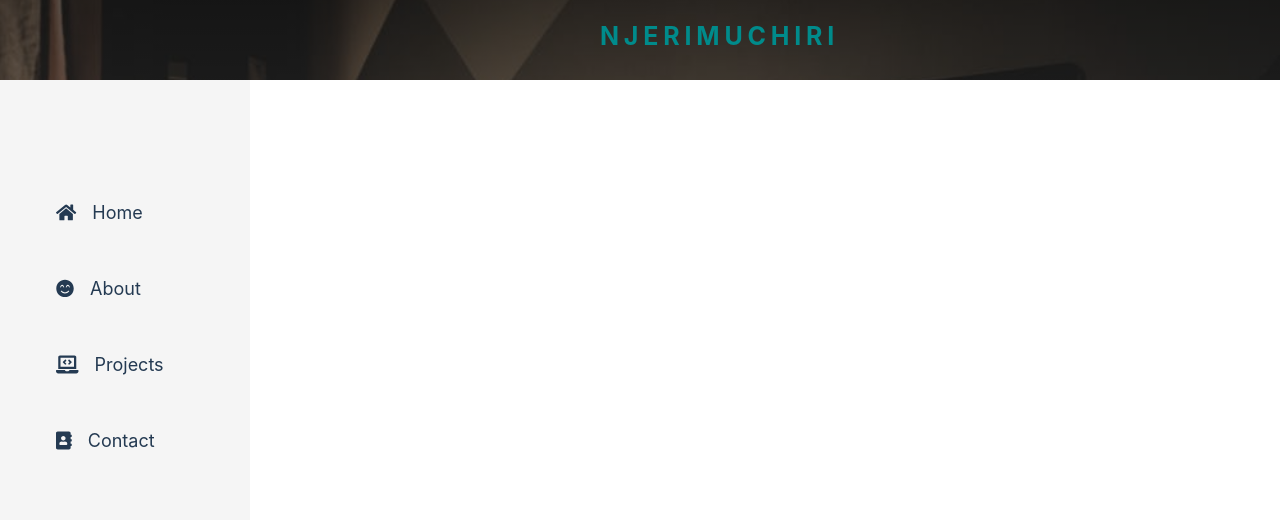
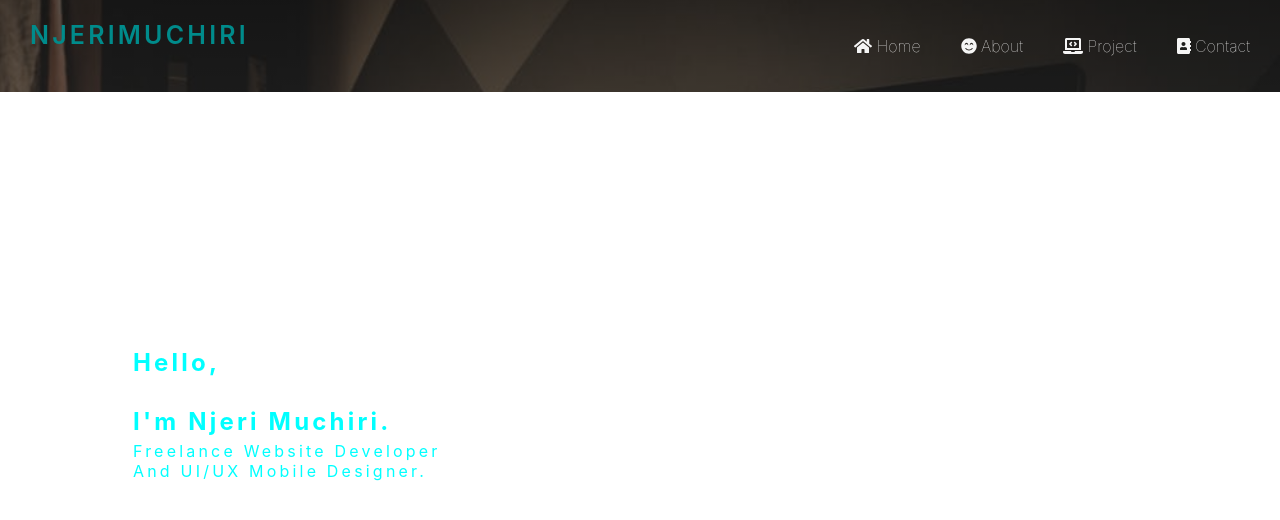
Before and after one commit to NjeriMuchiri/portfolio-app, a React (Create React App) app: page / in a window 1280 px wide. Shown: the top 520 px of the page. Built offline with nearby package versions, Linux system fonts and the light colour scheme.

Commit message:
changed my portfolio design by creating new pages and changing the styling

```diff
--- a/package.json
+++ b/package.json
@@ -1,5 +1,5 @@
 {
-  "homepage":"https://NjeriMuchiri.github.io/portfolio-app",
+  "homepage": "https://NjeriMuchiri.github.io/portfolio-app",
   "name": "portfolio-app",
   "version": "0.1.0",
   "private": true,
@@ -20,8 +20,8 @@
     "web-vitals": "^1.1.2"
   },
   "scripts": {
-    "predeploy":"npm run build",
-    "deploy":"gh-pages -d build",
+    "predeploy": "npm run build",
+    "deploy": "gh-pages -d build",
     "start": "react-scripts start",
     "build": "react-scripts build",
     "test": "react-scripts test",
--- a/public/index.html
+++ b/public/index.html
@@ -24,7 +24,7 @@
       work correctly both with client-side routing and a non-root public URL.
       Learn how to configure a non-root public URL by running `npm run build`.
     -->
-    <title>NjeriMuchiri || Portfolio</title>
+    <title>NjeriMuchiri || Developer</title>
   </head>
   <body>
     <noscript>You need to enable JavaScript to run this app.</noscript>
--- a/src/App.css
+++ b/src/App.css
@@ -1,155 +1,179 @@
 @import url("https://fonts.googleapis.com/css?family=Open+Sans|Roboto:400,700&display=swap");
-:root
+:root{
+  --spacing:0.25rem;
+  --radius:0.5rem;
+  --light-shadow: 0 5px 15px rgba(0, 0, 0, 0.1);
+  --dark-shadow: 0 5px 15px rgba(0, 0, 0, 0.2);
+    --transition: all 0.3s linear;
+}
   a{
     text-decoration: none;
   }
   li{
     list-style-type: none;
   }
-  .navbar{
+
+  /* navbar */
+   /* .container{
    background: linear-gradient(rgba(0, 0, 0, 0.6), rgba(0, 0, 0, 0.5)),
    url("./images/image2.jpeg") center/cover no-repeat fixed;
-    position: absolute;
+   position:relative;
+   height:100vh;
+   width: 100%;
+  }
+  .container::after{
+    content:'';
     width:100%;
-    height:auto;
-    justify-content:start;
+    height:100%;
+    position:absolute;
+    top:0;
+    bottom:0;
+    right:0;
+    left:0;
+    z-index: 0;
+  }  */
+  nav{
+    background:linear-gradient(rgba(0, 0, 0, 0.6), rgba(0, 0, 0, 0.5)),
+    url("./images/image2.jpeg") center/cover no-repeat fixed;
+    padding:20px;
+    display:flex;
+    justify-content:space-between;
+    color:#f5f5f5;
+    position:relative;
+    z-index:99;
+  }
+  /* .navbar-fixed{
+    position:fixed;
+    top:0;
+    left:0;
+    width:100%;
+    background:cadetblue;
+    z-index:2;
+    box-shadow:var(--light-shadow);
+  } */
+  .menu-icon{
+    display:none;
+  }
+  .faicon,
+  .faicon2{
+    cursor: pointer;
+    font-size:2rem;
+  }
+  .menu-icon .faicon2{
+    transform:rotate(360deg);
+    transition:all .2s ease-in-out;
+  }
+  .menu-icon .faicon {
+    transform: rotate(180deg);
+    transition: all .2s ease-in-out;
+  }
+  .logo a{
+    font-weight: 600;
+    font-size:25px;
+    color:darkcyan;
+    letter-spacing:0.2rem;
+    text-transform:uppercase;
+    padding:5px 10px;
+  }
+  .menu-list{
+    list-style-type: none;
+    display: flex;
+    justify-content: space-between;
     align-items: center;
   }
-  .logo-name a {
-   font-size:25px;
+  .menu-list li a{
+    color:#f5f5f5;
+    font-weight: 100;
+    padding:5px 10px;
+    margin-left:20px;
+  }
+  .menu-list li a:hover {
     color:darkcyan;
-   text-transform: uppercase;
-   letter-spacing:0.2rem;
-   position:absolute;
-   margin-bottom: 100px;
-   margin-left:140px;
+    --webkit-transition:var(--transition);
+    transition:var(--transition)
   }
-  .nav-bars{
-    margin-left:2rem;
-    font-size:2rem;
-    background:none;
-    outline: none !important;
-    border:none;
-    color:#fff;
+
+@media screen and (max-width:800px){
+   .logo{
+     font-size: 20px;
    }
-  .nav-menu{
+   .menu-list li a{
+     font-size:14px;
+     margin-left:10px;
+   }
+}
+@media screen and (max-width:600px) {
+    .menu-icon{
+      display:block;
+    }
+    .menu-list{
       background: linear-gradient(rgba(0, 0, 0, 0.6), rgba(0, 0, 0, 0.5)),
       url("./images/image2.jpeg") center/cover no-repeat fixed;
+      margin-top:0;
+      flex-direction: column;
+      position:absolute;
       width:100%;
-    height:45vh;
-    display:flex;
-    justify-content: center;
-    position:relative;
-    top:0;
-    left:-100%;
-    transform:translate(0%, 15%);
-    transition: 850ms;
+      /* background:rgba(0, 0, 0, 0.7); */
+      padding:20px;
+      right:0;
+      top:64px;
+      transition:all 0.5s ease-in-out;
     }
-  .nav-text{
-    display:flex;
-    justify-content:flex-start;
-    align-items: center;
-    padding:8px 0px 8px 0px;
-    list-style: none;
-    height:60px;
+    .menu-list li{
+      margin-bottom:20px;
+      width:100%;
+      text-align:center;
     }
-  .nav-text a{
-    color:#f5f5f5;
-    font-size:18px;
-    width:95%;
-    height:100%;
-    display:flex;
-    align-items:center;
-    padding:0 16px;
-    border-radius: 4px;
+    .menu-list li a{
+      width:100px;
+      display: block;
+      margin:auto;
     }
-  .nav-text a:hover{
-    color:darkcyan;
-  }
-  .nav-menu-items{
-    width:100%;
-  }
-  .navbar-toggle{
-    color:darkcyan;
-    width:100%;
-    height:80px;
-    display:flex;
-    justify-content: flex-start;
-    align-items:center
-  }
-  span{
-    margin-left:16px;
-  }
-
-
-  .nav-menu.active {
-    left: 0;
-    transition: 350ms;
-  }
-  @media screen and (min-width: 768px) {
-    .nav-menu {
-      /* background: linear-gradient(rgba(0, 0, 0, 0.6), rgba(0, 0, 0, 0.5)),
-      url("./images/image2.jpeg") center/cover no-repeat fixed; */
-      background: whitesmoke;
-      display: flex;
-      width: 250px;
-      height: 70vh;
-      left: 0;
-      top: 50%;
-      transform: translate(0, 14%);
-    }
-
-    .nav-bars {
-      display: none;
-    }
-
-    .navbar {
-      background: linear-gradient(rgba(0, 0, 0, 0.6), rgba(0, 0, 0, 0.5)),
-        url("./images/image2.jpeg") center/cover no-repeat fixed;
-      position: absolute;
-      width: 100%;
-      height: 10vh;
-      justify-content: start;
-      align-items: center;
-      z-index: 4;
-    }
-
-    .logo-name a {
-      margin-left: 600px;
-      letter-spacing: 0.3rem;
-    }
-
-    .nav-text {
-      display: flex;
-      justify-content: flex-start;
-      align-items: center;
-      padding: 8px 0px 8px 0px;
-      list-style: none;
-      height: 60px;
-    }
-
-    .nav-text a {
-      color: hsl(211, 39%, 23%);
-      font-size: 18px;
-      width: 95%;
-      height: 100%;
-      display: flex;
-      align-items: center;
-      padding: 0 16px;
-      border-radius: 4px;
+    .menu-list.close{
+      right:-110%;
+      transform:translate(0%, 20%);
+      transition:all 0.5s ease-in-out;
     }
 
 }
-  /* end of navbar */
-
-  .home,
-  .contact,
-  .projects,
-  .about{
-    display:flex;
-    height:90vh;
-    align-items:center;
-    justify-content:center;
-    font-size:3rem;
+   /* container styling */
+  .btn{
+    text-transform:uppercase;
+    background:cadetblue;
+    color:#f5f5f5;
+    padding:0.375rem 0.75rem;
+    letter-spacing:var(--spacing);
+    display: inline-block;
+    font-weight:700;
+    -webkit-transition:var(--transition);
+    transition: all 0.3s linear;
+    font-size: 0.875rem;
+    cursor:pointer;
+    border:2px solid transparent;
+    box-shadow:0 1px 3px rgba(0,0,0,0.2);
+    border-radius: var(--radius);
   }
-  /* container styling */
+  .btn:hover{
+    color:darkcyan;
+  }
+.aboutme{
+  position:absolute;
+  top:50%;
+  left:20%;
+  transform:translate(-20%, -50%);
+}
+.aboutme h1,h2,p{
+  display: flex;
+  text-transform: capitalize;
+  letter-spacing: 0.2rem;
+  color:cyan;
+  margin:5px auto;
+  }
+  @media screen and (min-width:768px){
+    .aboutme {
+      position: absolute;
+      top: 50%;
+      left: 20%;
+      transform: translate(-40%, -40%);
+    }
+  }
--- a/src/App.js
+++ b/src/App.js
@@ -3,21 +3,25 @@ import './App.css';
 import Home from './pages/home';
 import Contact from "./pages/contact";
 import About from "./pages/about";
-import Projects from "./pages/projects";
+import Project from "./pages/projects";
+import Navigation from "./components/nav";
 
 
 function App(){
 return(
+
  <Router>
+   <Navigation/>
    <Switch>
      <Route path="/" exact component={Home} />
-     <Route path="/About"  exact component={About} />
-     <Route path="/Projects" exact component={Projects} />
-     <Route path="/Contact"  exact component={Contact} />
+     <Route path="/About"   component={About} />
+     <Route path="/Projects"  component={Project} />
+     <Route path="/Contact"  component={Contact} />
 
    </Switch>
   </Router>
-)
+
+);
 }
 
 
--- a/src/components/container.js
+++ b/src/components/container.js
@@ -1,12 +1,18 @@
 import React from "react";
-
+import boss from '../images/headerimg.jpg';
 
 function Container(){
       return(
           <>
-          <header className="hero">
+          <section>
+         <div className="aboutme">
+            <h1>Hello,</h1><br/>
+            <h2><span> I'm Njeri Muchiri.</span></h2>
 
-          </header>
+            <p>Freelance website developer <br/>and UI/UX Mobile Designer.</p>
+         </div>
+         </section>
+
           </>
       )
 }
--- /dev/null
+++ b/src/components/menulist.js
@@ -0,0 +1,30 @@
+import {FontAwesomeIcon } from '@fortawesome/react-fontawesome';
+import {faAddressBook, faHome,faSmileBeam,faLaptopCode} from '@fortawesome/free-solid-svg-icons';
+
+export const MenuList = [
+
+      {
+        title:"Home",
+        cName:"navbar",
+        icon:<FontAwesomeIcon icon={faHome} />,
+        url:"/",
+    },
+      {
+        title:"About",
+        cName:"navbar",
+        icon:<FontAwesomeIcon icon={faSmileBeam} />,
+        url:"/about",
+    },
+      {
+        title:"Project",
+        cName:"navbar",
+        icon:<FontAwesomeIcon icon={faLaptopCode} />,
+        url:"/projects",
+    },
+      {
+        title:"Contact",
+        cName:"navbar",
+        icon:<FontAwesomeIcon icon={faAddressBook} />,
+        url:"/contact",
+    },
+];
--- a/src/components/nav.js
+++ b/src/components/nav.js
@@ -1,42 +1,42 @@
-import React,{useState} from 'react';
+ import React, {useState} from 'react';
+ import {FontAwesomeIcon } from '@fortawesome/react-fontawesome';
+import {faAlignRight,faTimes} from '@fortawesome/free-solid-svg-icons';
 import '../App.css';
-import {FontAwesomeIcon } from '@fortawesome/react-fontawesome';
-import {faAlignRight} from '@fortawesome/free-solid-svg-icons';
-import {SidebarData} from './sidebardata';
-import { Link } from 'react-router-dom';
+import { MenuList } from './menulist';
+import {Link} from 'react-router-dom';
+
 
 function Navigation(){
-     const[sidebar,setSidebar] = useState(false);
 
-     const showSidebar = () => setSidebar(!sidebar);
+    const[clicked,setClicked] = useState(false);
+
+       const menuList = MenuList.map(({url,cName,icon,title},index) =>{
+           return(
+           <li key={index}>
+               <Link to={url}>{icon} {title}</Link>
+           </li>
+           )
+       });
+       const handleClick = () =>{
+           setClicked(!clicked);
+       };
     return(
-        <>
-          <div className="navbar">
-         <h4 className="logo-name"><a href="/">NjeriMuchiri</a></h4>
-         <button onClick={showSidebar} className="nav-bars">
-            <FontAwesomeIcon icon={faAlignRight} />
-         </button>
+    <>
+      <nav>
+          <div className="logo"><a href="/">
+        NjeriMuchiri
+        </a>
           </div>
-          <nav className={sidebar ? 'nav-menu active' : 'nav-menu' }>
-          <ul className="nav-menu-items" onClick={showSidebar} >
-              <li className="navbar-toggle">
-                  {/* <Link to="#" className="nav-bars"><FontAwesomeIcon icon={faTimes}/>
-                  </Link>*/}
-                  </li>
-               {SidebarData.map((item,index) =>{
-                   return(
-                       <li key={index} className={item.cName}>
-                           <Link to={item.path}>
-                               {item.icon}
-                               <span>{item.title}</span>
-                           </Link>
-                           </li>
-                   )
-               })}
+          <div className="menu-icon" onClick={handleClick}>
+              {clicked ?
+             <FontAwesomeIcon className="faicon" icon={faTimes} />
+            : <FontAwesomeIcon className="faicon2" icon={faAlignRight} />}
+              </div>
+          <ul className={clicked ? "menu-list" : "menu-list close"}>
+            {menuList}
           </ul>
-        </nav>
-         </>
-    )
-
+      </nav>
+    </>
+    );
 };
 export default Navigation;
--- a/src/components/sidebardata.js
+++ /dev/null
@@ -1,32 +0,0 @@
-import React from 'react'
-import {FontAwesomeIcon } from '@fortawesome/react-fontawesome';
-import {faAddressBook, faHome, faLaptopCode, faSmileBeam} from '@fortawesome/free-solid-svg-icons';
-import '../App.css';
-
-
-export const SidebarData = [
-    {
-        title:'Home',
-        path:'/',
-        icon:<FontAwesomeIcon icon={faHome} /> ,
-        cName:'nav-text'
-    },
-     {
-        title:'About',
-        path:'/about',
-        icon:<FontAwesomeIcon icon={faSmileBeam} /> ,
-        cName:'nav-text'
-    },
-     {
-        title:'Projects',
-        path:'/projects',
-        icon:<FontAwesomeIcon icon={faLaptopCode} /> ,
-        cName:'nav-text'
-    },
-     {
-        title:'Contact',
-        path:'/contact',
-        icon:<FontAwesomeIcon icon={faAddressBook} /> ,
-        cName:'nav-text'
-    }
-]
--- a/src/pages/home.js
+++ b/src/pages/home.js
@@ -1,14 +1,11 @@
 import React from 'react';
-import Navigation from '../components/nav';
+import Container from '../components/container';
 
 const Home = () => {
     return(
         <>
-        <div>
-       < Navigation/>
-       </div>
        <div>
-
+           <Container/>
        </div>
        </>
     );
```
Also changed, not shown: src/pages/about.js (+13 -0 lines), src/pages/contact.js (+13 -0 lines), src/pages/projects.js (+13 -0 lines), src/images/aboutme.jpg (added), src/images/headerimg.jpg (added). Lines whose indentation alone changed are shown as unchanged.
